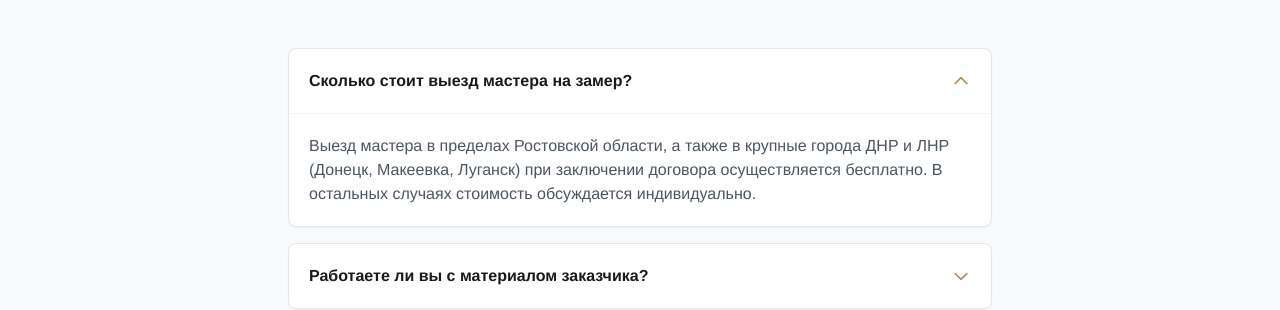
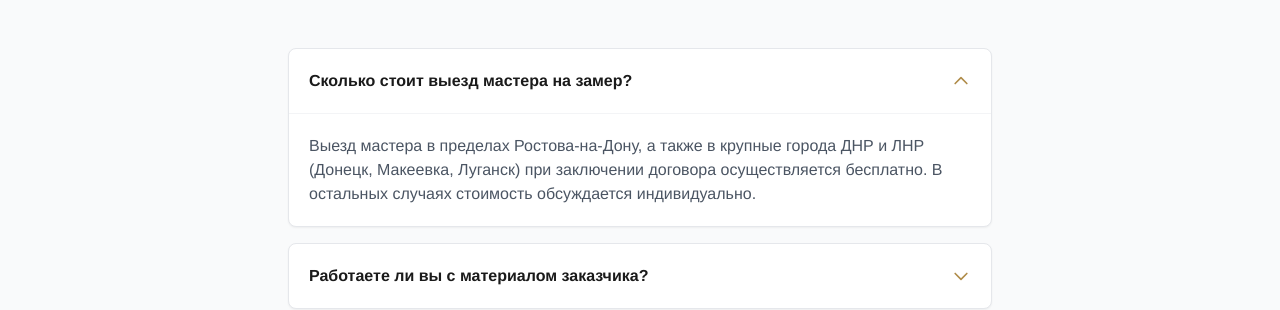
Before and after one commit to ksasha79/KovkaMaster, a React (Vite) app: page / in a window 1280 px wide. Shown: the part 6974-7284 px from the top of the page. Built offline with nearby package versions, Linux system fonts and the light colour scheme.

Commit message:
Update FAQ.tsx

```diff
--- a/components/FAQ.tsx
+++ b/components/FAQ.tsx
@@ -3,7 +3,7 @@ import React, { useState } from 'react';
 const faqs = [
   {
     question: "Сколько стоит выезд мастера на замер?",
-    answer: "Выезд мастера в пределах Ростовской области, а также в крупные города ДНР и ЛНР (Донецк, Макеевка, Луганск) при заключении договора осуществляется бесплатно. В остальных случаях стоимость обсуждается индивидуально."
+    answer: "Выезд мастера в пределах Ростова-на-Дону, а также в крупные города ДНР и ЛНР (Донецк, Макеевка, Луганск) при заключении договора осуществляется бесплатно. В остальных случаях стоимость обсуждается индивидуально."
   },
   {
     question: "Работаете ли вы с материалом заказчика?",
@@ -11,7 +11,7 @@ const faqs = [
   },
   {
     question: "Какую гарантию вы даете?",
-    answer: "Мы предоставляем официальную гарантию 5 лет на все сварные соединения и 2 года на лакокрасочное покрытие (при условии использования наших материалов)."
+    answer: "Мы предоставляем официальную гарантию 2 года на все сварные соединения и лакокрасочное покрытие (при условии использования наших материалов)."
   },
   {
     question: "Как осуществляется доставка в ДНР и ЛНР?",
```
